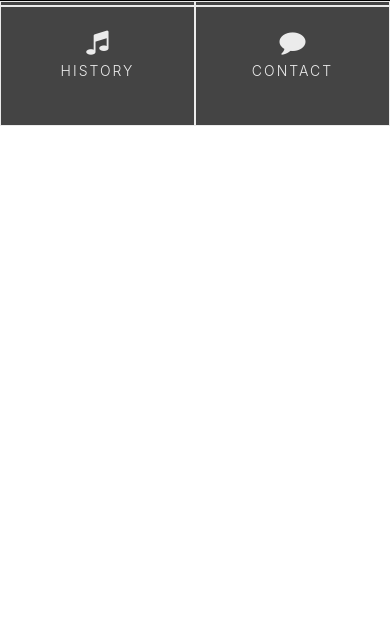
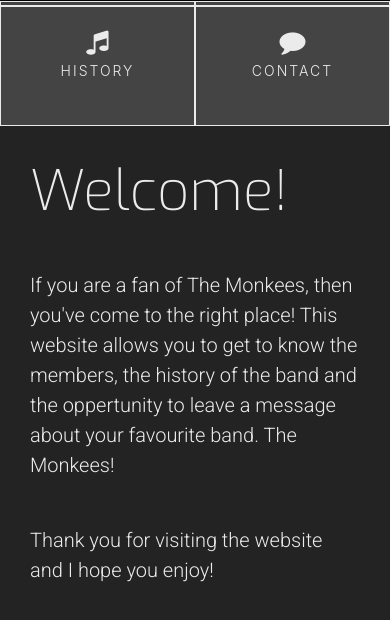
Before and after one commit to Code-Institute-Submissions/the-monkees-24, a plain HTML site: page index.html in a window 390 px wide. Shown: the part 858-1478 px from the top of the page. Before the commit the page ends 985 px from the top, so only its background shows below. Drawn offline with nearby package versions, Linux system fonts and the light colour scheme.

Commit message:
created the home section

```diff
--- a/assets/css/style.css
+++ b/assets/css/style.css
@@ -15,6 +15,13 @@
     border: 1px solid #ebebeb;
 }
 
+.ui-section-color {
+    background-color: #232323;
+}
+
+.font-color {
+    color: #ebebeb;
+}
 
 /* ---------- Special Margins/Paddings/Text ---------- */
 
@@ -155,6 +162,21 @@ header div div .col-md-8 {
     height: 120px;
 }
 
+/* ---------- Home Section ---------- */
+
+.welcome-heading {
+    color: #ebebeb;
+    font-family: "Exo", sans-serif;
+    font-weight: 200;
+}
+
+.welcome-paragraph {
+    color: #ebebeb;
+    font-family: "Roboto", sans-serif;
+    font-weight: 300;
+    margin-top: 1rem;
+}
+
 /* ---------- Footer ---------- */
 
 footer {
@@ -230,6 +252,19 @@ footer .social-links {
         padding-left: 50px;
     }
 
+    section {
+        min-height: 445px;
+    }
+
+    .section-home-size {
+        min-height: 445px;
+    }
+
+    .welcome-paragraph {
+        margin-top: 45px;
+        margin-bottom: 45px;
+    }
+
     .footer-menu {
         padding-left: 0;
         padding-right: 0;
@@ -252,6 +287,10 @@ footer .social-links {
         padding-left: 25px;
     }
 
+    .welcome-paragraph {
+        font-size: 14px;
+    }
+
     footer .footer-links {
         padding-left: 57px;
     }
--- a/index.html
+++ b/index.html
@@ -51,7 +51,19 @@
         </header>
 
         <section>
-
+            <div class="section-home-size row">
+                <div class="home-section-size col-md-12 ui-section-color">
+                    <div class="ui-section-color jumbotron jumbotron-fluid">
+                        <div class="container">
+                            <h1 class="welcome-heading display-4">Welcome!</h1>
+                            <p class="welcome-paragraph lead">If you are a fan of The Monkees, then you've come to the right place!  This website
+                            allows you to get to know the members, the history of the band and the oppertunity to leave a message about
+                            your favourite band.  The Monkees!</p>
+                            <p class="welcome-paragraph lead">Thank you for visiting the website and I hope you enjoy!</p>
+                        </div>
+                    </div>
+                </div>
+            </div>
         </section>
 
         <footer>
```
